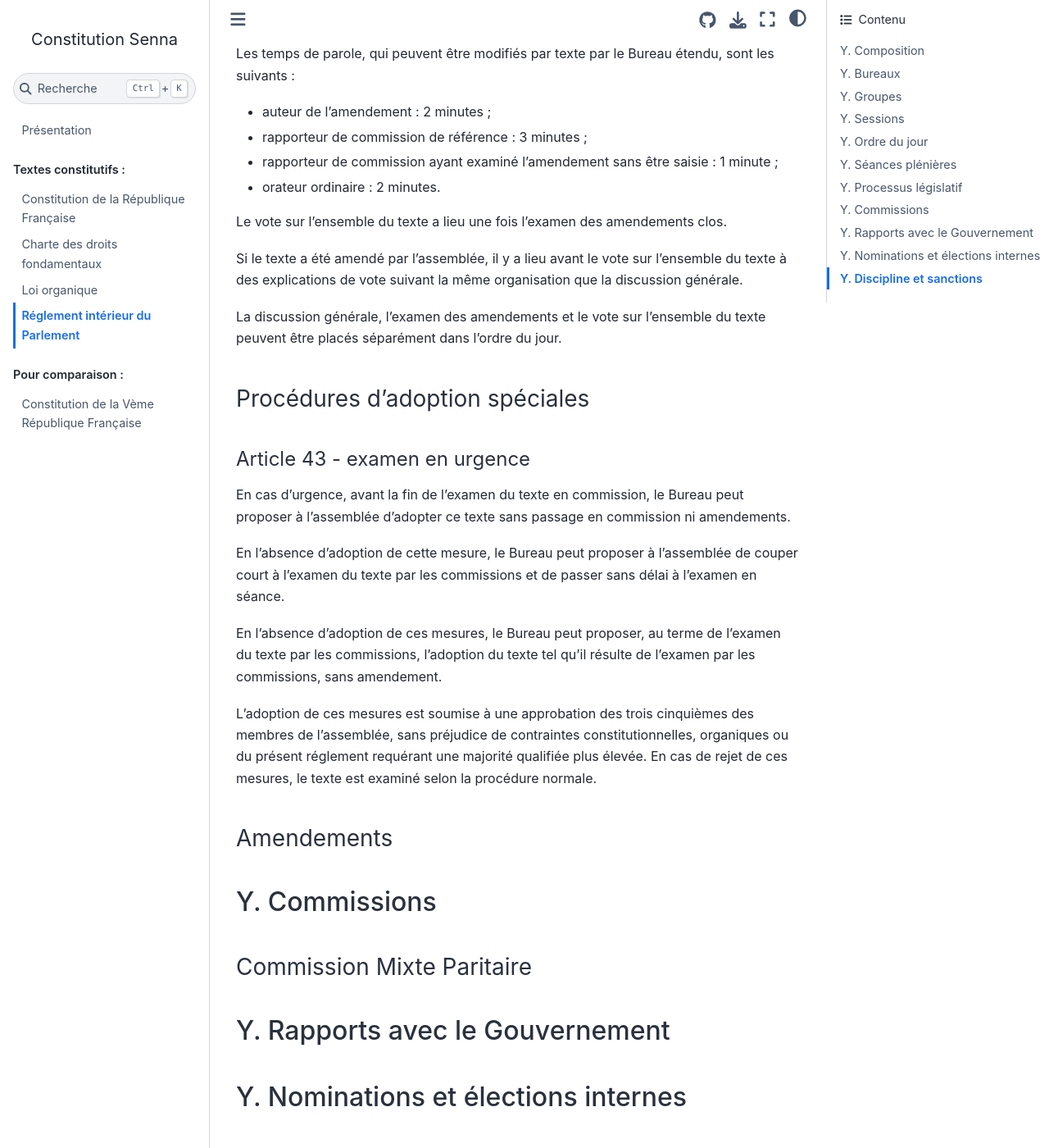
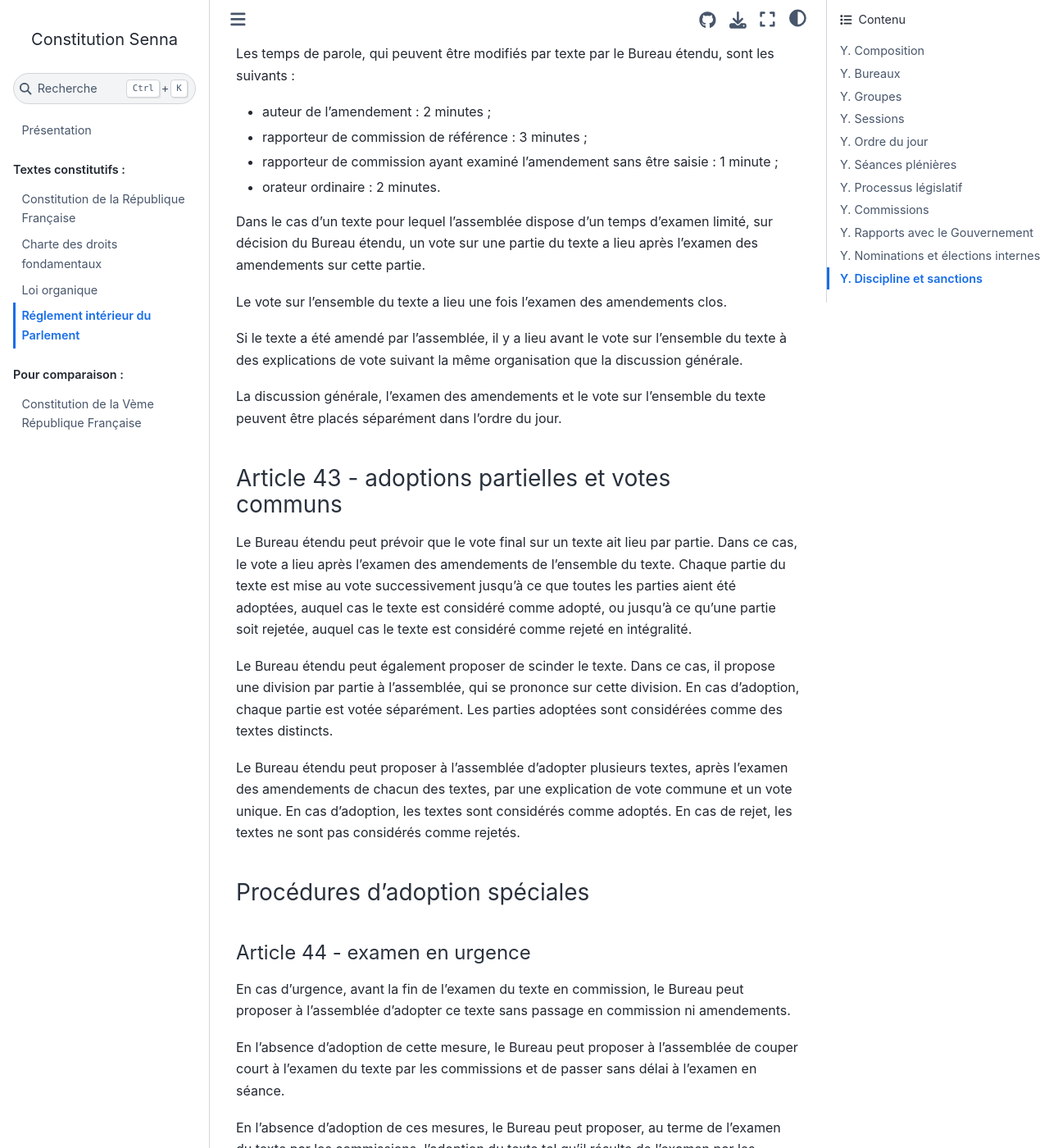
Before and after one commit to Gouvernathor/senna, a Sphinx documentation site: the page built from source/reglement_interieur.rst, in a window 1280 px wide and 1400 px high, scrolled down 16882 px. Shown: the whole window at 82% size. Built offline with Sphinx 7.4.7 and the Sphinx Book theme 1.1.4, drawn with Linux system fonts in a browser that asks for light colours.

Commit message:
Votes sur parties et votes communs

```diff
--- a/source/reglement_interieur.rst
+++ b/source/reglement_interieur.rst
@@ -610,11 +610,21 @@
 * rapporteur de commission ayant examiné l'amendement sans être saisie : 1 minute ;
 * orateur ordinaire : 2 minutes.
 
+Dans le cas d'un texte pour lequel l'assemblée dispose d'un temps d'examen limité, sur décision du Bureau étendu, un vote sur une partie du texte a lieu après l'examen des amendements sur cette partie.
+
 Le vote sur l'ensemble du texte a lieu une fois l'examen des amendements clos.
 
 Si le texte a été amendé par l'assemblée, il y a lieu avant le vote sur l'ensemble du texte à des explications de vote suivant la même organisation que la discussion générale.
 
 La discussion générale, l'examen des amendements et le vote sur l'ensemble du texte peuvent être placés séparément dans l'ordre du jour.
+
+.. article:: adoptions partielles et votes communs
+
+Le Bureau étendu peut prévoir que le vote final sur un texte ait lieu par partie. Dans ce cas, le vote a lieu après l'examen des amendements de l'ensemble du texte. Chaque partie du texte est mise au vote successivement jusqu'à ce que toutes les parties aient été adoptées, auquel cas le texte est considéré comme adopté, ou jusqu'à ce qu'une partie soit rejetée, auquel cas le texte est considéré comme rejeté en intégralité.
+
+Le Bureau étendu peut également proposer de scinder le texte. Dans ce cas, il propose une division par partie à l'assemblée, qui se prononce sur cette division. En cas d'adoption, chaque partie est votée séparément. Les parties adoptées sont considérées comme des textes distincts.
+
+Le Bureau étendu peut proposer à l'assemblée d'adopter plusieurs textes, après l'examen des amendements de chacun des textes, par une explication de vote commune et un vote unique. En cas d'adoption, les textes sont considérés comme adoptés. En cas de rejet, les textes ne sont pas considérés comme rejetés.
 
 Procédures d'adoption spéciales
 ===============================
```
